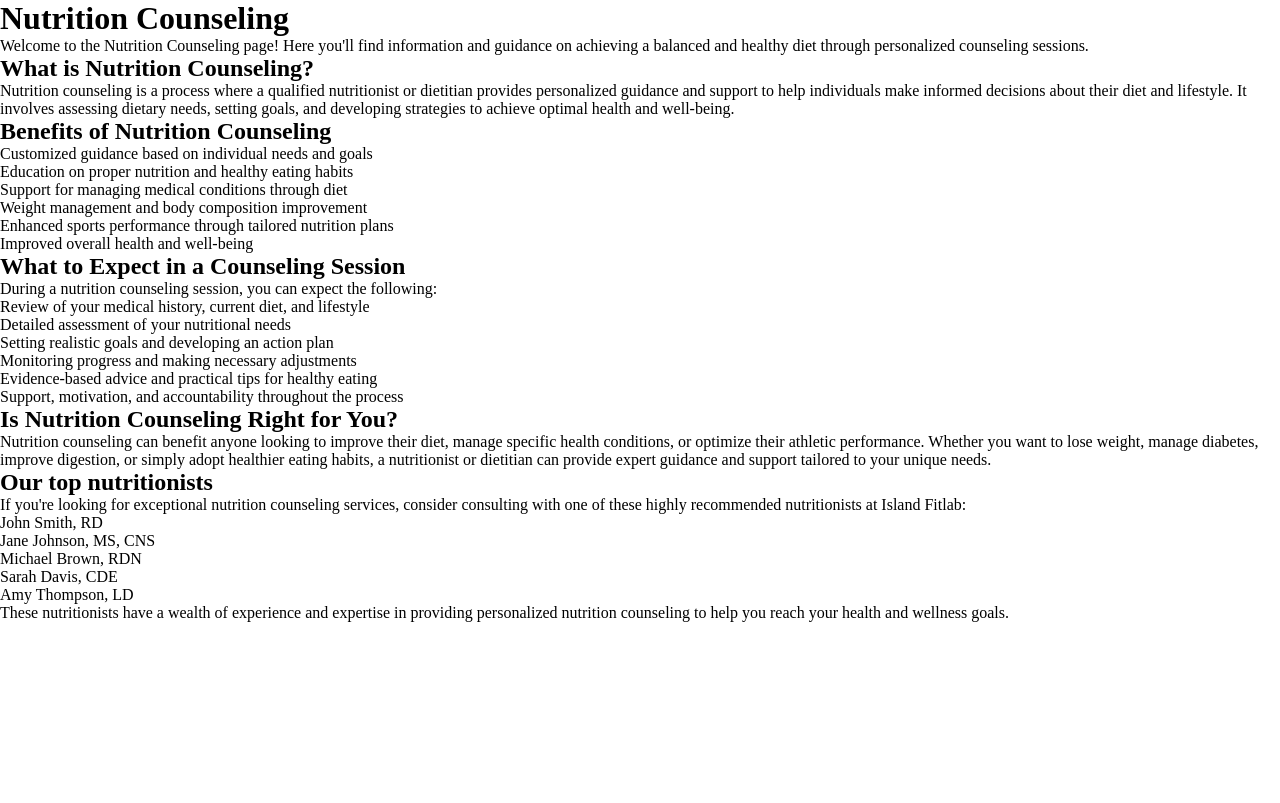
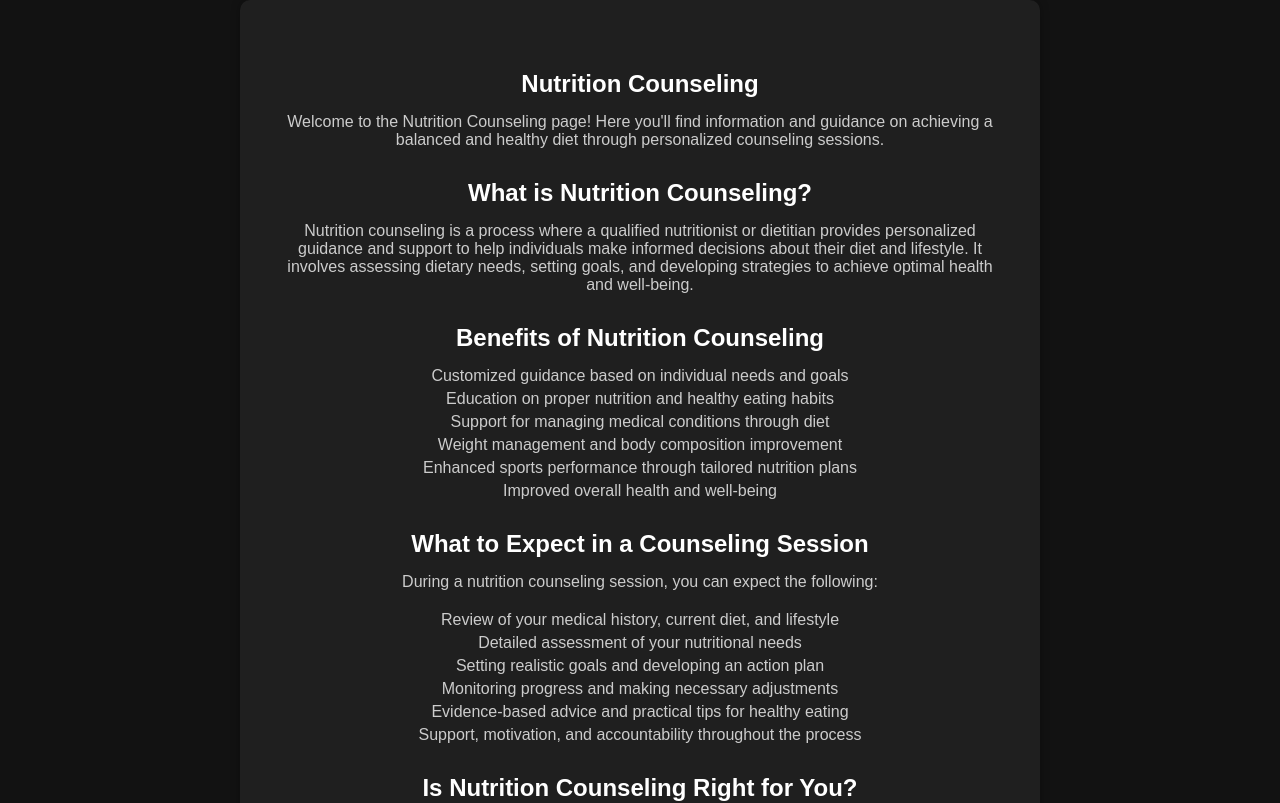
Before and after one commit to Pelani2/FitLab, a React (Create React App) app: page /nutritioncounselingpage in a window 1280 px wide. Shown: the top 803 px of the page. Built offline with nearby package versions, Linux system fonts and the light colour scheme.

Commit message:
applied some styling

```diff
--- a/src/pages/nutrition/Nutrition.js
+++ b/src/pages/nutrition/Nutrition.js
@@ -29,6 +29,7 @@ export default function Nutrition() {
     ];
 
     return(
+        <div className="nutrition__background">
             <div className="nutrition">
                 <h1 className="nutrition__title">
                     Nutrition Counseling
@@ -109,5 +110,7 @@ export default function Nutrition() {
                     These nutritionists have a wealth of experience and expertise in providing personalized nutrition counseling to help you reach your health and wellness goals.
                 </p>
             </div>
+        </div>
+
     );
 }
--- a/src/styles/NutritionStyles.css
+++ b/src/styles/NutritionStyles.css
@@ -0,0 +1,38 @@
+.nutrition__background {
+    background-color: #121212;
+    color: #ffffff;
+    font-family: Arial, Helvetica, sans-serif;
+    text-align: center;
+}
+
+.nutrition {
+    max-width: 800px;
+    margin: 0 auto;
+    padding: 40px;
+    background-color: #1f1f1f;
+    border-radius: 10px;
+    box-shadow: 0 0 10px rgba(0, 0, 0, 0.3);
+}
+
+.nutrition__title {
+    font-size: 24px;
+    margin-top: 30px;
+    margin-bottom: 15px;
+    color: #ffffff;
+}
+
+.nutrition__desc {
+    font-size: 16px;
+    margin-bottom: 20px;
+    color: #cccccc;
+}
+
+.nutirition__list {
+    list-style-type: none;
+    margin-bottom: 5px;
+}
+
+.nutrition__list-item {
+    margin-bottom: 5px;
+    color: #cccccc;
+}
```
Lines whose indentation alone changed are shown as unchanged.
